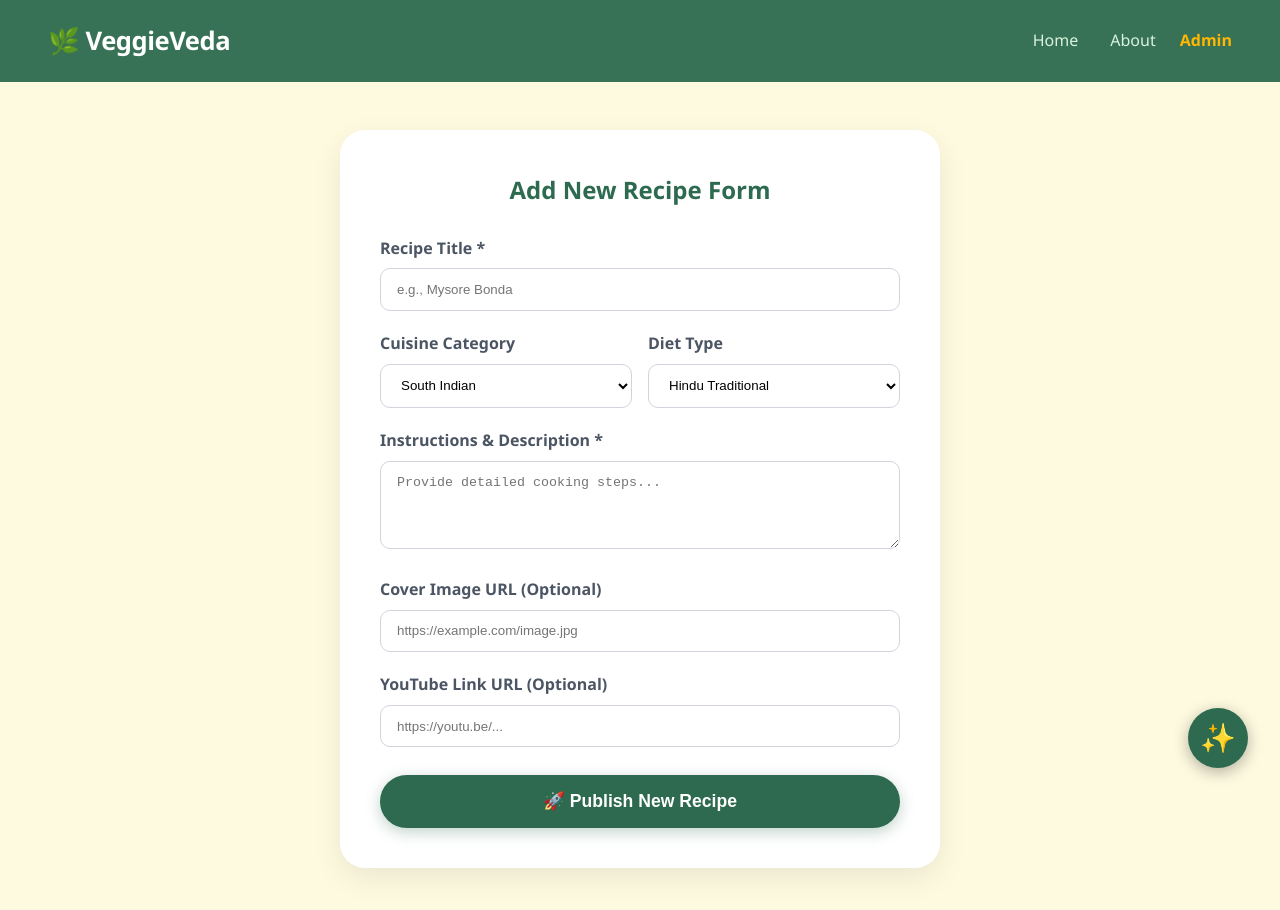
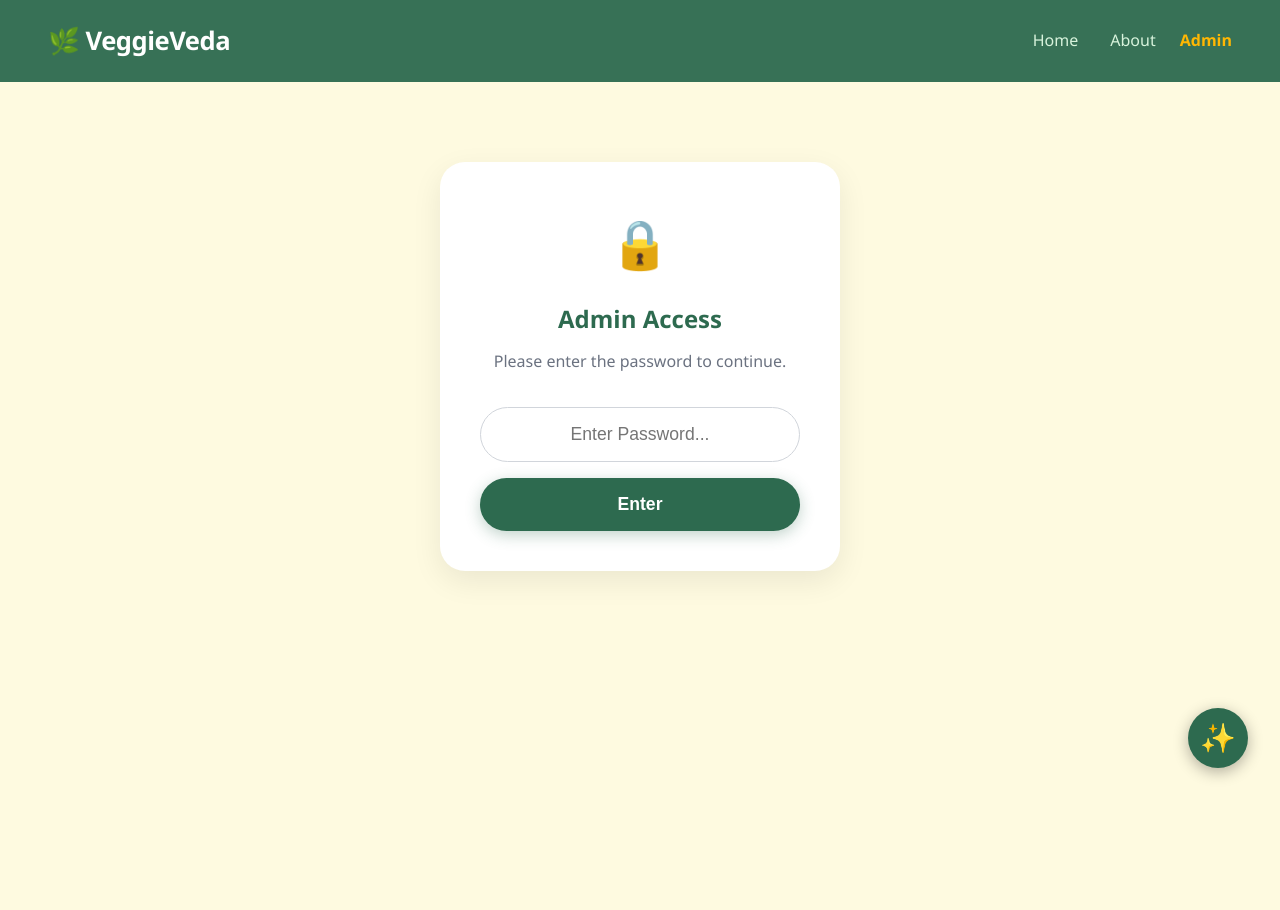
Before and after one commit to tanujashreegowda-gsi/VeggieVeda, a React (Vite) app: page /admin in a window 1280 px wide. Shown: the top 910 px of the page. After the commit the page ends 800 px from the top, so only its background shows below. Built offline with nearby package versions, Linux system fonts and the light colour scheme.

Commit message:
changes8

```diff
--- a/src/data/pages/Admin.jsx
+++ b/src/data/pages/Admin.jsx
@@ -1,8 +1,15 @@
-import React, { useState } from 'react';
+import React, { useState, useEffect } from 'react';
 import { useNavigate } from 'react-router-dom';
 
 const Admin = () => {
   const navigate = useNavigate();
+
+  // Security State
+  const [isAuthenticated, setIsAuthenticated] = useState(false);
+  const [passwordInput, setPasswordInput] = useState('');
+  const [authError, setAuthError] = useState('');
+
+  // Recipe Form State
   const [title, setTitle] = useState('');
   const [cuisine, setCuisine] = useState('South Indian');
   const [diet, setDiet] = useState('Hindu Traditional');
@@ -11,6 +18,28 @@ const Admin = () => {
   const [youtube, setYoutube] = useState('');
   const [successMsg, setSuccessMsg] = useState('');
 
+  // Check if already logged in during this session
+  useEffect(() => {
+    if (sessionStorage.getItem('admin_auth') === 'true') {
+      setIsAuthenticated(true);
+    }
+  }, []);
+
+  // Handle Password Submission
+  const handleLogin = (e) => {
+    e.preventDefault();
+    // CHANGE THIS STRING TO WHATEVER PASSWORD YOU WANT:
+    if (passwordInput === 'veggie123') {
+      setIsAuthenticated(true);
+      sessionStorage.setItem('admin_auth', 'true');
+      setAuthError('');
+    } else {
+      setAuthError('Incorrect password. Access denied.');
+      setPasswordInput('');
+    }
+  };
+
+  // Handle Recipe Submission
   const handleSubmit = (e) => {
     e.preventDefault();
     if (!title || !description) {
@@ -47,8 +76,51 @@ const Admin = () => {
     }, 2000);
   };
 
+  // Handle Logout
+  const handleLogout = () => {
+    sessionStorage.removeItem('admin_auth');
+    setIsAuthenticated(false);
+  };
+
+  // 1. SHOW LOGIN SCREEN IF NOT AUTHENTICATED
+  if (!isAuthenticated) {
+    return (
+      <div style={{ maxWidth: '400px', margin: '5rem auto', padding: '2.5rem', background: '#fff', borderRadius: '25px', boxShadow: '0 10px 30px rgba(0,0,0,0.08)', textAlign: 'center' }}>
+        <div style={{ fontSize: '3rem', marginBottom: '1rem' }}>🔒</div>
+        <h2 style={{ color: '#2d6a4f', marginBottom: '0.5rem' }}>Admin Access</h2>
+        <p style={{ color: '#6b7280', marginBottom: '2rem' }}>Please enter the password to continue.</p>
+
+        {authError && (
+          <div style={{ color: '#e63946', background: '#ffe5ec', padding: '0.8rem', borderRadius: '10px', marginBottom: '1.5rem', fontWeight: 'bold', fontSize: '0.9rem' }}>
+            {authError}
+          </div>
+        )}
+
+        <form onSubmit={handleLogin} style={{ display: 'flex', flexDirection: 'column', gap: '1rem' }}>
+          <input
+            type="password"
+            placeholder="Enter Password..."
+            value={passwordInput}
+            onChange={(e) => setPasswordInput(e.target.value)}
+            style={{ padding: '1rem', borderRadius: '50px', border: '1px solid #d1d5db', outline: 'none', textAlign: 'center', fontSize: '1.1rem' }}
+          />
+          <button type="submit" style={{ padding: '1rem', background: '#2d6a4f', color: '#fff', border: 'none', borderRadius: '50px', fontWeight: 'bold', fontSize: '1.1rem', cursor: 'pointer', boxShadow: '0 4px 15px rgba(45,106,79,0.3)' }}>
+            Enter
+          </button>
+        </form>
+      </div>
+    );
+  }
+
+  // 2. SHOW DASHBOARD IF AUTHENTICATED
   return (
-    <div style={{ maxWidth: '600px', margin: '3rem auto', padding: '2.5rem', background: '#fff', borderRadius: '25px', boxShadow: '0 10px 30px rgba(0,0,0,0.08)' }}>
+    <div style={{ maxWidth: '600px', margin: '3rem auto', padding: '2.5rem', background: '#fff', borderRadius: '25px', boxShadow: '0 10px 30px rgba(0,0,0,0.08)', position: 'relative' }}>
+
+      {/* Logout Button */}
+      <button onClick={handleLogout} style={{ position: 'absolute', top: '2rem', right: '2rem', background: '#e63946', color: '#fff', border: 'none', padding: '0.5rem 1rem', borderRadius: '20px', cursor: 'pointer', fontWeight: 'bold', fontSize: '0.85rem' }}>
+        Logout
+      </button>
+
       <h2 style={{ color: '#2d6a4f', marginBottom: '1.5rem', textAlign: 'center' }}>Add New Recipe Form</h2>
 
       {successMsg && (
@@ -60,13 +132,13 @@ const Admin = () => {
       <form onSubmit={handleSubmit} style={{ display: 'flex', flexDirection: 'column', gap: '1.2rem' }}>
         <div>
           <label style={{ display: 'block', fontWeight: 'bold', marginBottom: '0.4rem', color: '#4b5563' }}>Recipe Title *</label>
-          <input type="text" value={title} onChange={(e) => setTitle(e.target.value)} required style={{ width: '100%', padding: '0.8rem 1rem', borderRadius: '10px', border: '1px solid #d1d5db', outline: 'none' }} placeholder="e.g., Mysore Bonda" />
+          <input type="text" value={title} onChange={(e) => setTitle(e.target.value)} required style={{ width: '100%', padding: '0.8rem 1rem', borderRadius: '10px', border: '1px solid #d1d5db', outline: 'none', boxSizing: 'border-box' }} placeholder="e.g., Mysore Bonda" />
         </div>
 
-        <div style={{ display: 'flex', gap: '1rem' }}>
-          <div style={{ flex: 1 }}>
+        <div style={{ display: 'flex', gap: '1rem', flexWrap: 'wrap' }}>
+          <div style={{ flex: 1, minWidth: '200px' }}>
             <label style={{ display: 'block', fontWeight: 'bold', marginBottom: '0.4rem', color: '#4b5563' }}>Cuisine Category</label>
-            <select value={cuisine} onChange={(e) => setCuisine(e.target.value)} style={{ width: '100%', padding: '0.8rem 1rem', borderRadius: '10px', border: '1px solid #d1d5db', backgroundColor: '#fff' }}>
+            <select value={cuisine} onChange={(e) => setCuisine(e.target.value)} style={{ width: '100%', padding: '0.8rem 1rem', borderRadius: '10px', border: '1px solid #d1d5db', backgroundColor: '#fff', boxSizing: 'border-box' }}>
               <option value="South Indian">South Indian</option>
               <option value="North Indian">North Indian</option>
               <option value="Thai">Thai</option>
@@ -76,9 +148,9 @@ const Admin = () => {
             </select>
           </div>
 
-          <div style={{ flex: 1 }}>
+          <div style={{ flex: 1, minWidth: '200px' }}>
             <label style={{ display: 'block', fontWeight: 'bold', marginBottom: '0.4rem', color: '#4b5563' }}>Diet Type</label>
-            <select value={diet} onChange={(e) => setDiet(e.target.value)} style={{ width: '100%', padding: '0.8rem 1rem', borderRadius: '10px', border: '1px solid #d1d5db', backgroundColor: '#fff' }}>
+            <select value={diet} onChange={(e) => setDiet(e.target.value)} style={{ width: '100%', padding: '0.8rem 1rem', borderRadius: '10px', border: '1px solid #d1d5db', backgroundColor: '#fff', boxSizing: 'border-box' }}>
               <option value="Hindu Traditional">Hindu Traditional</option>
               <option value="Vegan">Vegan</option>
               <option value="Jain">Jain</option>
@@ -89,17 +161,17 @@ const Admin = () => {
 
         <div>
           <label style={{ display: 'block', fontWeight: 'bold', marginBottom: '0.4rem', color: '#4b5563' }}>Instructions & Description *</label>
-          <textarea value={description} onChange={(e) => setDescription(e.target.value)} required rows="4" style={{ width: '100%', padding: '0.8rem 1rem', borderRadius: '10px', border: '1px solid #d1d5db', outline: 'none', resize: 'vertical' }} placeholder="Provide detailed cooking steps..."></textarea>
+          <textarea value={description} onChange={(e) => setDescription(e.target.value)} required rows="4" style={{ width: '100%', padding: '0.8rem 1rem', borderRadius: '10px', border: '1px solid #d1d5db', outline: 'none', resize: 'vertical', boxSizing: 'border-box' }} placeholder="Provide detailed cooking steps..."></textarea>
         </div>
 
         <div>
           <label style={{ display: 'block', fontWeight: 'bold', marginBottom: '0.4rem', color: '#4b5563' }}>Cover Image URL (Optional)</label>
-          <input type="url" value={image} onChange={(e) => setImage(e.target.value)} style={{ width: '100%', padding: '0.8rem 1rem', borderRadius: '10px', border: '1px solid #d1d5db', outline: 'none' }} placeholder="https://example.com/image.jpg" />
+          <input type="url" value={image} onChange={(e) => setImage(e.target.value)} style={{ width: '100%', padding: '0.8rem 1rem', borderRadius: '10px', border: '1px solid #d1d5db', outline: 'none', boxSizing: 'border-box' }} placeholder="https://example.com/image.jpg" />
         </div>
 
         <div>
           <label style={{ display: 'block', fontWeight: 'bold', marginBottom: '0.4rem', color: '#4b5563' }}>YouTube Link URL (Optional)</label>
-          <input type="url" value={youtube} onChange={(e) => setYoutube(e.target.value)} style={{ width: '100%', padding: '0.8rem 1rem', borderRadius: '10px', border: '1px solid #d1d5db', outline: 'none' }} placeholder="https://youtu.be/..." />
+          <input type="url" value={youtube} onChange={(e) => setYoutube(e.target.value)} style={{ width: '100%', padding: '0.8rem 1rem', borderRadius: '10px', border: '1px solid #d1d5db', outline: 'none', boxSizing: 'border-box' }} placeholder="https://youtu.be/..." />
         </div>
 
         <button type="submit" style={{ width: '100%', padding: '1rem', background: '#2d6a4f', color: '#fff', border: 'none', borderRadius: '50px', fontWeight: 'bold', fontSize: '1.1rem', cursor: 'pointer', boxShadow: '0 4px 15px rgba(45,106,79,0.3)', marginTop: '0.5rem' }}>
```
